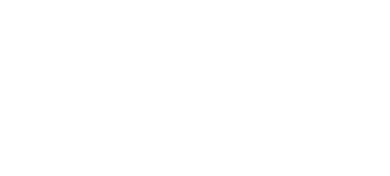
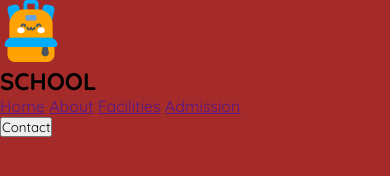
Before and after one commit to Rafi-Shariar/PH-A2-School, a plain HTML site: page index.html in a window 390 px wide. Drawn offline with Linux system fonts and the light colour scheme.

Commit message:
testing responsive

```diff
--- a/index.html
+++ b/index.html
@@ -3,9 +3,27 @@
 <head>
     <meta charset="UTF-8">
     <meta name="viewport" content="width=device-width, initial-scale=1.0">
-    <title>Document</title>
+    <title>A2-School</title>
+    <link rel="stylesheet" href="style.css">
+    <link rel="stylesheet" href="responsive.css">
 </head>
 <body>
 
+    <header>
+        <div class="header">
+            <div class="logo">
+                <img src="./assets/logo.png" alt="">
+                <h2>SCHOOL</h2>
+            </div>
+            <nav>
+                <a href="" id="home">Home</a>
+                <a href="" id="about">About</a>
+                <a href="" id="faci">Facilities</a>
+                <a href="" id="add">Admission</a>
+            </nav>
+            <button>Contact</button>
+        </div>
+    </header>
+
 </body>
 </html>
--- /dev/null
+++ b/responsive.css
@@ -0,0 +1,7 @@
+@media screen and (max-width:700px){
+
+    body{
+        background:  brown;
+    }
+
+}
--- /dev/null
+++ b/style.css
@@ -0,0 +1,6 @@
+@import url('https://fonts.googleapis.com/css2?family=Quicksand:wght@300..700&display=swap');
+*{
+    font-family: "Quicksand", serif;
+    margin: 0;
+    padding: 0;
+}
```
